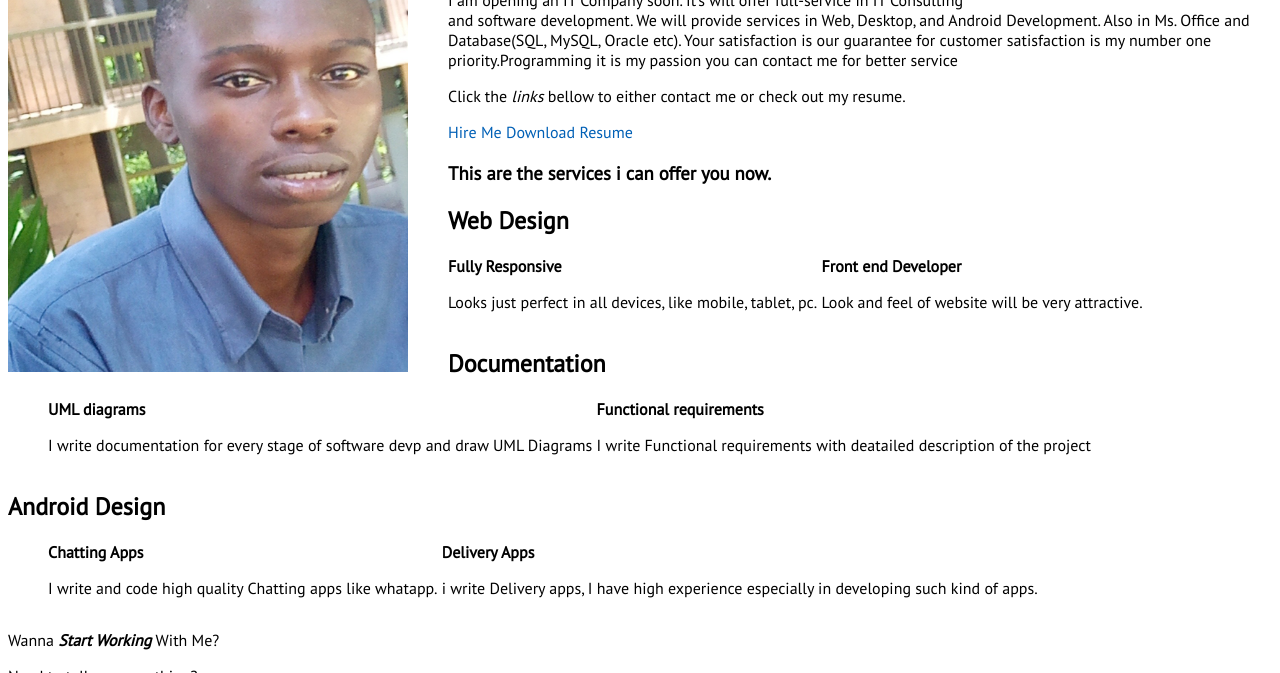
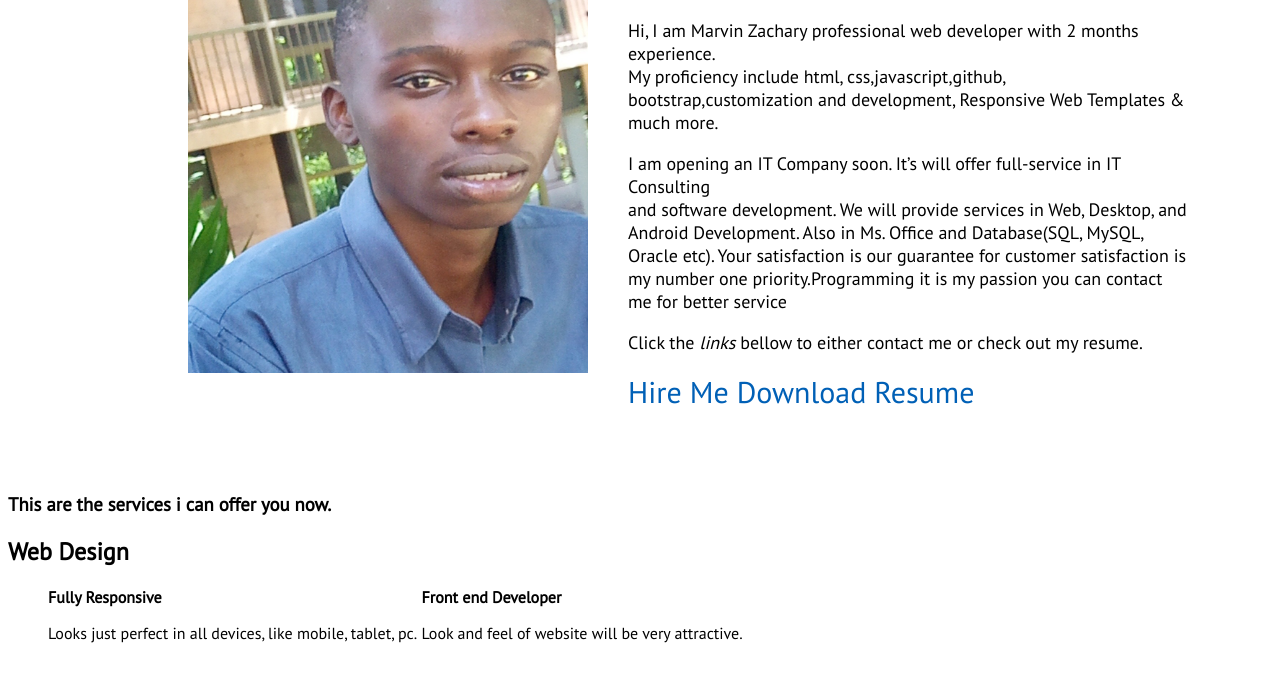
Before and after one commit to marvzach/Portfolio, a plain HTML site: page index.html in a window 1280 px wide. Shown: the part 715-1388 px from the top of the page. Drawn offline with Linux system fonts and the light colour scheme; a web font is replaced by a local one.

Commit message:
Added styles to about section and also to corresponding decendants.styles includes font,padding,width, height etc

```diff
--- a/css/styles.css
+++ b/css/styles.css
@@ -99,3 +99,21 @@ a:active {
   padding-right: 40px;
 
 }
+#about{
+  padding-left: 180px;
+  padding-top: 20px;
+  width: 1000px;
+  height: 600px;
+}
+.p-about{
+  font-size: 20px;
+}
+.about-paragraph{
+  font-size: 30px;
+  padding-top: 30px;
+  font-family: 'PT Sans', sans-serif;
+}
+.about-paragraph p{
+  font-size: 18px;
+  font-family: 'PT Sans', sans-serif;
+}
```
